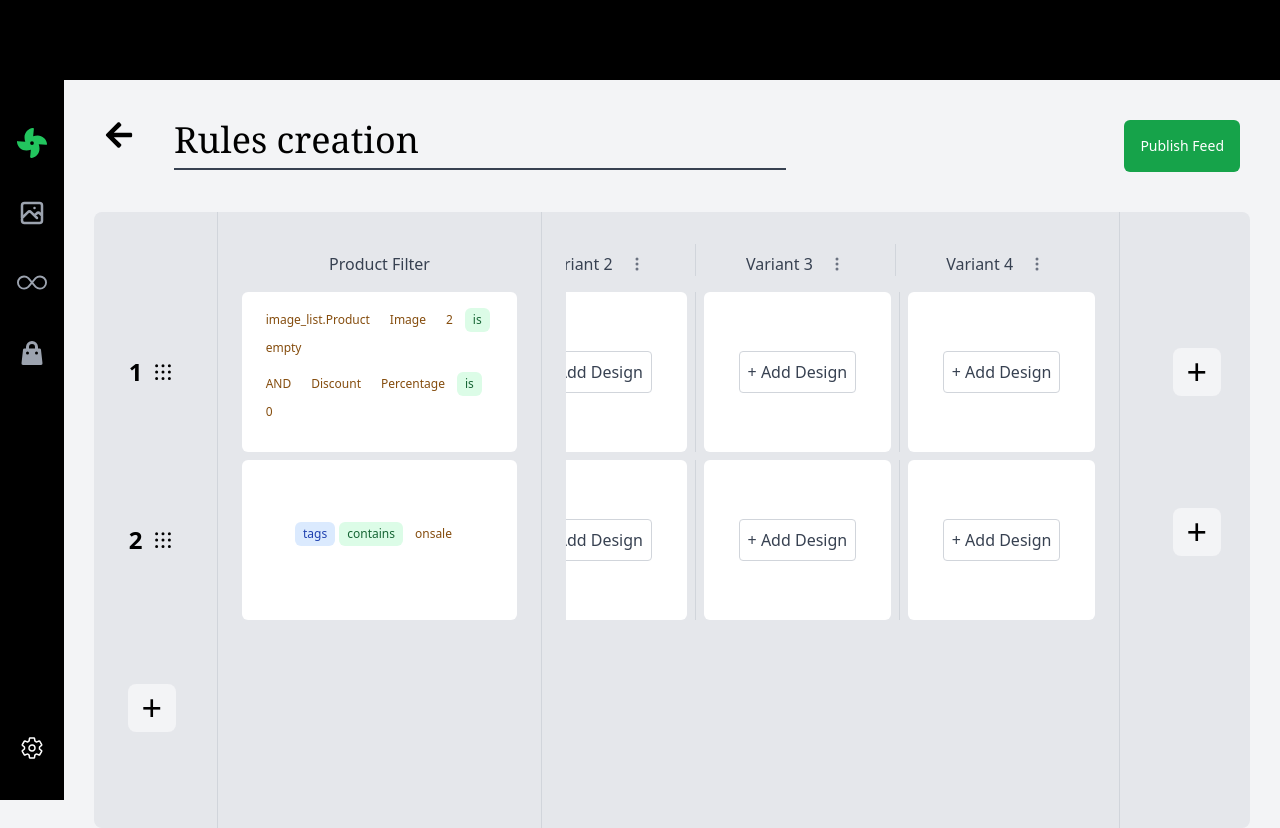
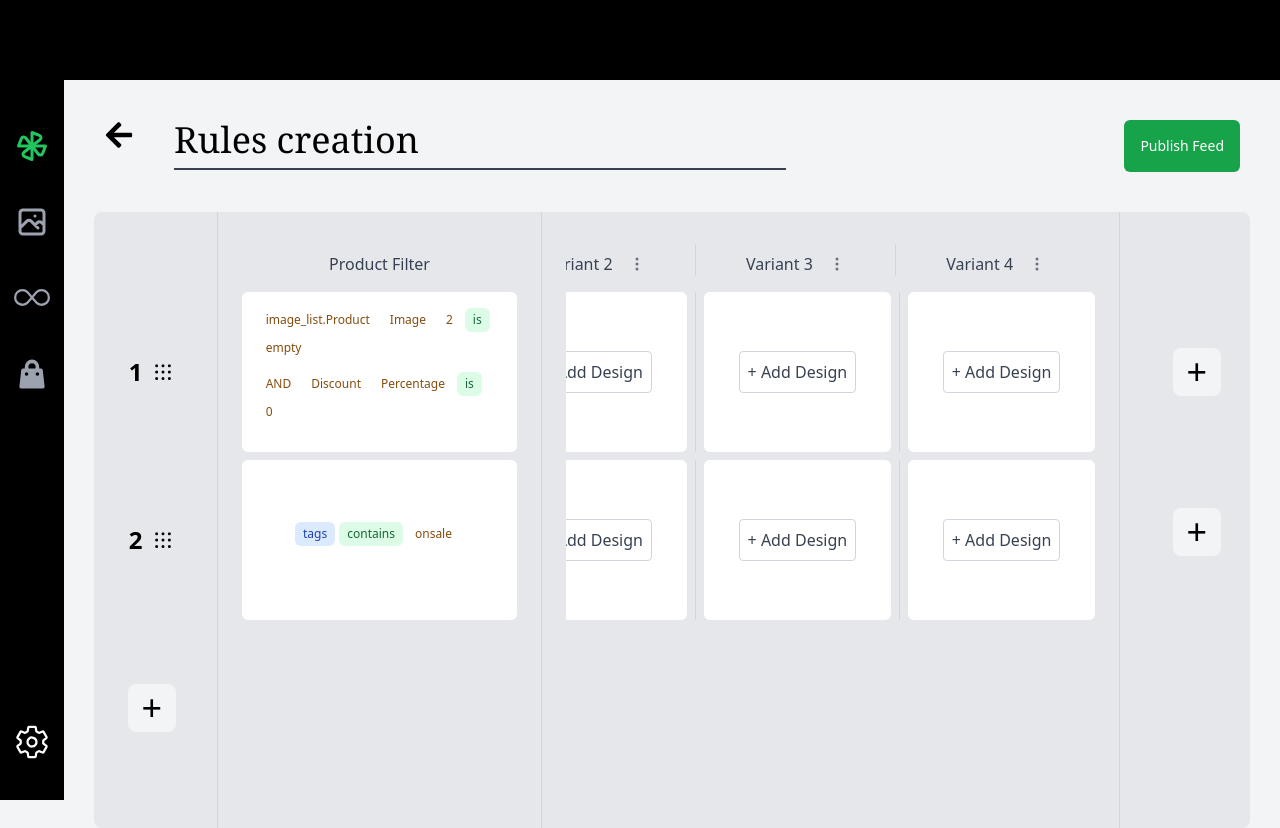
Before and after one commit to srikanthbisai/retainiq, a Next.js app: page / in a window 1280 px wide. Built offline with nearby package versions, Linux system fonts and the light colour scheme.

Commit message:
Icon Update

```diff
--- a/app/components/StateTable.tsx
+++ b/app/components/StateTable.tsx
@@ -1,6 +1,6 @@
 "use client";
 import React from "react";
-import { FaFan, FaArrowLeft, FaEdit } from "react-icons/fa";
+import {  FaArrowLeft, FaEdit } from "react-icons/fa";
 import { HiOutlinePhotograph, HiShoppingBag } from "react-icons/hi";
 import { BsInfinity } from "react-icons/bs";
 import { PiDotsNineBold } from "react-icons/pi";
@@ -9,6 +9,7 @@ import { HiOutlineTrash } from "react-icons/hi2";
 import { useStateTable } from "../hooks/useStateTable";
 import { BsThreeDotsVertical } from "react-icons/bs";
 import { IoSettingsOutline } from "react-icons/io5";
+import { TbCarFan } from "react-icons/tb";
 
 const StateTable: React.FC = () => {
   const {
@@ -37,13 +38,13 @@ const StateTable: React.FC = () => {
         className="left bg-black flex flex-col items-center text-white justify-between text-2xl"
         style={{ width: "5%", height: "100vh", position: "fixed" }}
       >
-        <div className="top space-y-10 text-gray-400 text-3xl">
-          <FaFan className="mt-32 text-green-500" />
+        <div className="top space-y-10 text-gray-400 text-4xl">
+          <TbCarFan className="mt-32 text-green-500" />
           <HiOutlinePhotograph />
           <BsInfinity />
           <HiShoppingBag />
         </div>
-        <div className="space-y-10 pb-10">
+        <div className="space-y-10 pb-10 text-4xl">
           <IoSettingsOutline />
         </div>
       </div>
```
